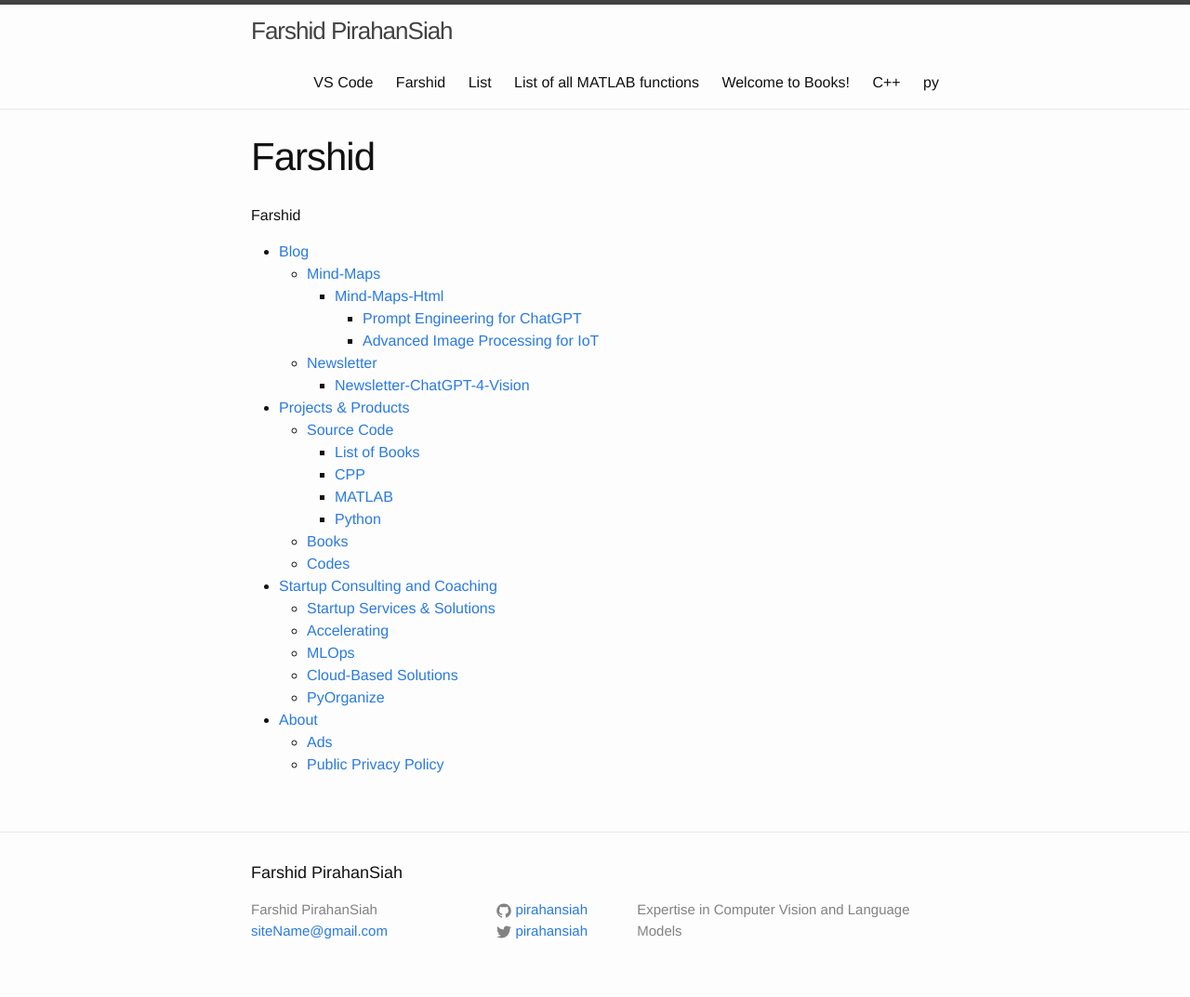
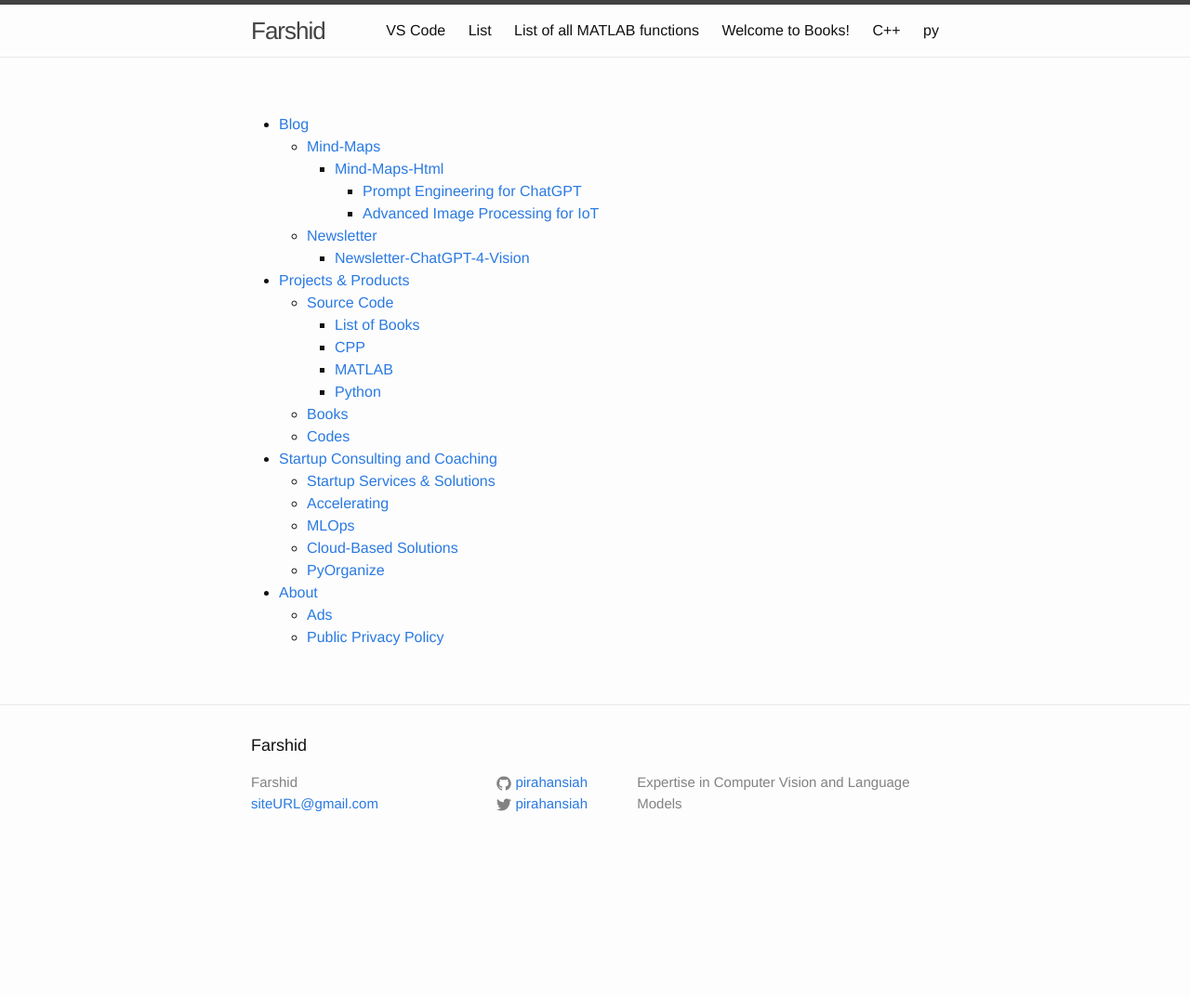
Before and after one commit to pirahansiah/pirahansiah.github.io, a Jekyll site: the page built from index.md, in a window 1280 px wide. Shown: the whole page at 93% size. Built offline with Jekyll 4.4.1, drawn with Linux system fonts in a browser that asks for light colours; after the commit the page ends 936 px from its top, so only the background shows below that.

Commit message:
update index

```diff
--- a/_config.yml
+++ b/_config.yml
@@ -1,5 +1,5 @@
-title: Farshid PirahanSiah
-email: siteName@gmail.com
+title: Farshid
+email: siteURL@gmail.com
 description: Expertise in Computer Vision and Language Models
 baseurl: "/"
 url: "https://pirahansiah.com"
--- a/index.md
+++ b/index.md
@@ -1,9 +1,9 @@
 ---
 layout: page
-title: Farshid
+title:
 permalink: /
 ---
-Farshid
+
 
 - [Blog](index.html)
   - [Mind-Maps](index.html)
```
Also changed, not shown: site/MindMaps/html/VS Code.md (+0 -2 lines), src/list.md (+0 -4 lines).
